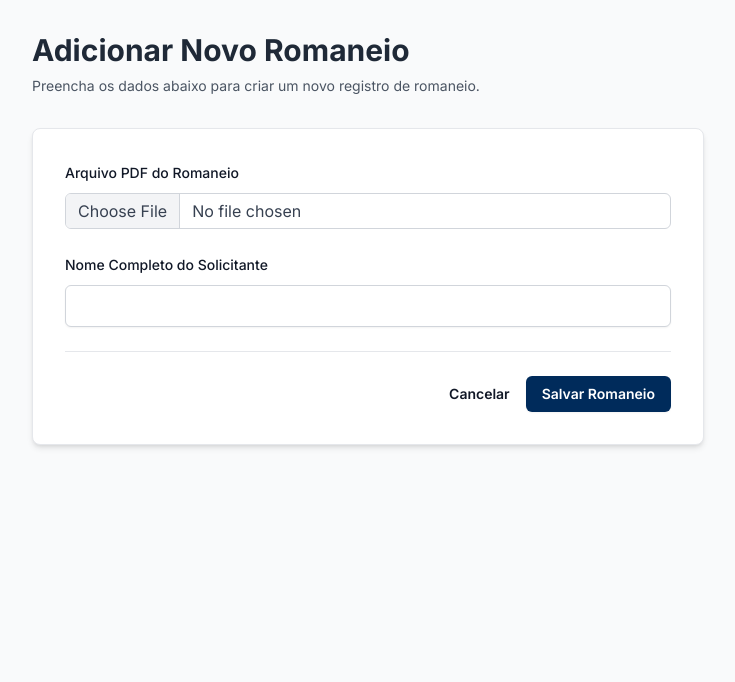
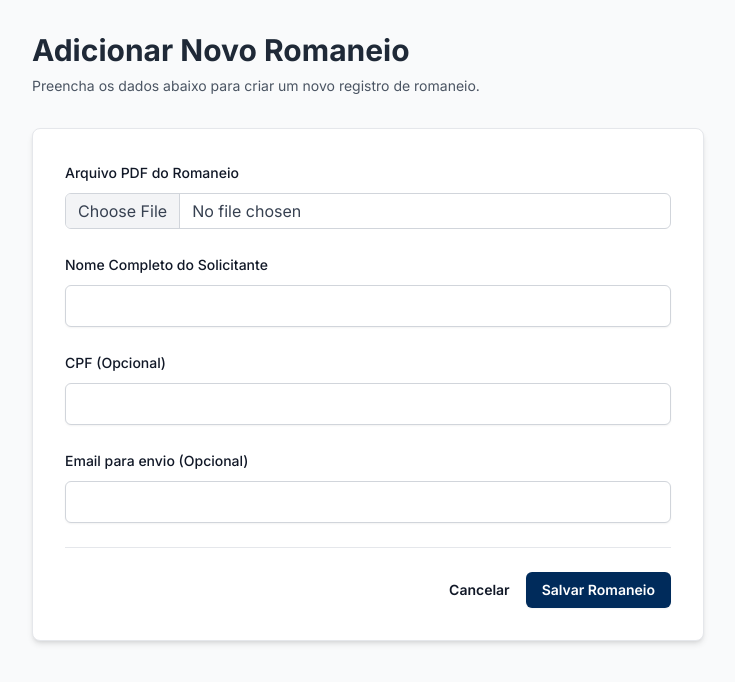
Before and after one commit to igorweege/romaneio-digital, a Next.js app: page /admin/romaneios/novo in a window 1280 px wide. Shown: the top 682 px of the page, without its empty margins (272-1007 px from the left). Built offline with nearby package versions, Linux system fonts and the light colour scheme; no server answers; sample sign-in values are in the browser's storage.

Commit message:
fix(romaneios): restore missing form fields

```diff
--- a/components/NovoRomaneioForm.tsx
+++ b/components/NovoRomaneioForm.tsx
@@ -1,8 +1,8 @@
-// components/NovoRomaneioForm.tsx - VERSÃO COM CAMPO DE UPLOAD
+// components/NovoRomaneioForm.tsx - VERSÃO COMPLETA E CORRIGIDA
 
 'use client';
 
-import { useState, ChangeEvent } from 'react'; // Adicionado ChangeEvent
+import { useState, ChangeEvent } from 'react';
 import { useRouter } from 'next/navigation';
 
 export default function NovoRomaneioForm() {
@@ -10,12 +10,11 @@ export default function NovoRomaneioForm() {
   const [nomeCompleto, setNomeCompleto] = useState('');
   const [cpf, setCpf] = useState('');
   const [emailSolicitante, setEmailSolicitante] = useState('');
-  const [file, setFile] = useState<File | null>(null); // State para o arquivo
+  const [file, setFile] = useState<File | null>(null);
 
   const [error, setError] = useState('');
   const [isLoading, setIsLoading] = useState(false);
 
-  // Função para lidar com a seleção do arquivo
   const handleFileChange = (e: ChangeEvent<HTMLInputElement>) => {
     if (e.target.files) {
       setFile(e.target.files[0]);
@@ -27,27 +26,14 @@ export default function NovoRomaneioForm() {
     setError('');
     setIsLoading(true);
 
-    if (!nomeCompleto) {
-      setError('O campo Nome Completo é obrigatório.');
+    if (!nomeCompleto || !file) {
+      setError('Os campos PDF e Nome Completo são obrigatórios.');
       setIsLoading(false);
       return;
     }
 
-    // POR ENQUANTO, ESTA FUNÇÃO NÃO FARÁ O UPLOAD.
-    // VAMOS ADICIONAR ESSA LÓGICA NO PRÓXIMO PASSO.
-    alert('Interface com campo de arquivo pronta! A lógica de upload virá a seguir.');
+    alert('Interface com todos os campos pronta! A lógica de upload virá a seguir.');
     setIsLoading(false);
-
-    // Comentando a lógica antiga temporariamente
-    /*
-    try {
-      // ... lógica de fetch que vamos reativar e modificar depois
-    } catch (err: any) {
-      setError(err.message);
-    } finally {
-      setIsLoading(false);
-    }
-    */
   };
 
   return (
@@ -57,11 +43,12 @@ export default function NovoRomaneioForm() {
         <label htmlFor="file" className="block text-sm font-medium leading-6 text-gray-900">
           Arquivo PDF do Romaneio
         </label>
-        <div className="mt-2 flex items-center gap-x-3">
+        <div className="mt-2">
            <input
             id="file"
             name="file"
             type="file"
+            accept="application/pdf" // Aceita apenas PDFs
             onChange={handleFileChange}
             required
             className="relative block w-full min-w-0 flex-auto rounded-md border border-solid border-gray-300 bg-clip-padding px-3 py-[0.32rem] text-base font-normal text-gray-700 transition duration-300 ease-in-out file:-mx-3 file:-my-[0.32rem] file:overflow-hidden file:rounded-none file:border-0 file:border-solid file:border-inherit file:bg-gray-100 file:px-3 file:py-[0.32rem] file:text-gray-700 file:transition file:duration-150 file:ease-in-out file:[border-inline-end-width:1px] file:[margin-inline-end:0.75rem] hover:file:bg-gray-200 focus:border-primary focus:text-gray-700 focus:shadow-te-primary focus:outline-none"
@@ -86,8 +73,37 @@ export default function NovoRomaneioForm() {
         </div>
       </div>
 
-      {/* Campos Opcionais... */}
-      {/* (O resto do formulário continua igual) */}
+      {/* Campo CPF (Opcional) */}
+      <div>
+        <label htmlFor="cpf" className="block text-sm font-medium leading-6 text-gray-900">
+          CPF (Opcional)
+        </label>
+        <div className="mt-2">
+          <input
+            type="text"
+            id="cpf"
+            value={cpf}
+            onChange={(e) => setCpf(e.target.value)}
+            className="w-full px-3 py-2 border border-gray-300 rounded-md shadow-sm focus:outline-none focus:ring-osirnet-blue focus:border-osirnet-blue"
+          />
+        </div>
+      </div>
+
+      {/* Campo Email (Opcional) */}
+      <div>
+        <label htmlFor="emailSolicitante" className="block text-sm font-medium leading-6 text-gray-900">
+          Email para envio (Opcional)
+        </label>
+        <div className="mt-2">
+          <input
+            type="email"
+            id="emailSolicitante"
+            value={emailSolicitante}
+            onChange={(e) => setEmailSolicitante(e.target.value)}
+            className="w-full px-3 py-2 border border-gray-300 rounded-md shadow-sm focus:outline-none focus:ring-osirnet-blue focus:border-osirnet-blue"
+          />
+        </div>
+      </div>
 
       {error && <p className="text-sm text-red-600 text-center">{error}</p>}
 
```
